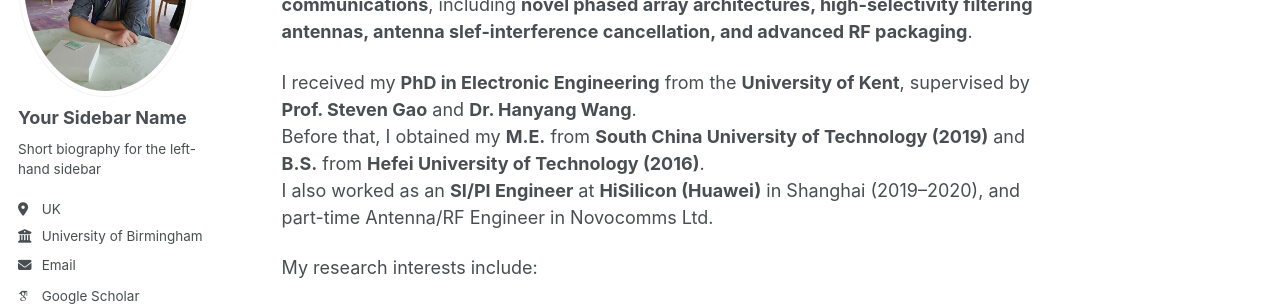
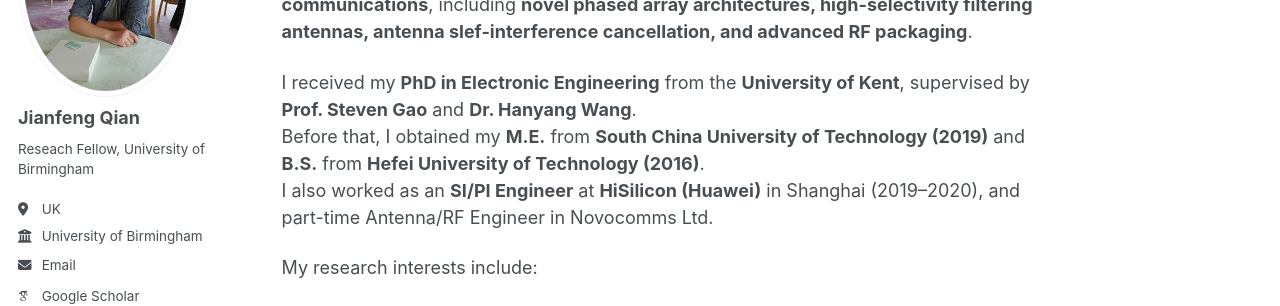
Before and after one commit to eejfqian/eejfqian.github.io, a Jekyll site: the page built from _pages/about.md, in a window 1280 px wide. Shown: the part 231-537 px from the top of the page. Built offline with Jekyll 4.4.1, drawn with Linux system fonts in a browser that asks for light colours; some web fonts are replaced; a script that is not in the unit is left out.

Commit message:
Update _config.yml

```diff
--- a/_config.yml
+++ b/_config.yml
@@ -24,9 +24,9 @@ repository: "eejfqian/eejfqian.github.io"
 author:
   # Biographic information
   avatar           : "profile.png"
-  name             : "Your Sidebar Name"
+  name             : "Jianfeng Qian"
   pronouns         : # example: "she/her"
-  bio              : "Short biography for the left-hand sidebar"
+  bio              : "Reseach Fellow, University of Birmingham"
   location         : "UK"
   employer         : "University of Birmingham"
   uri              : # URL
```
